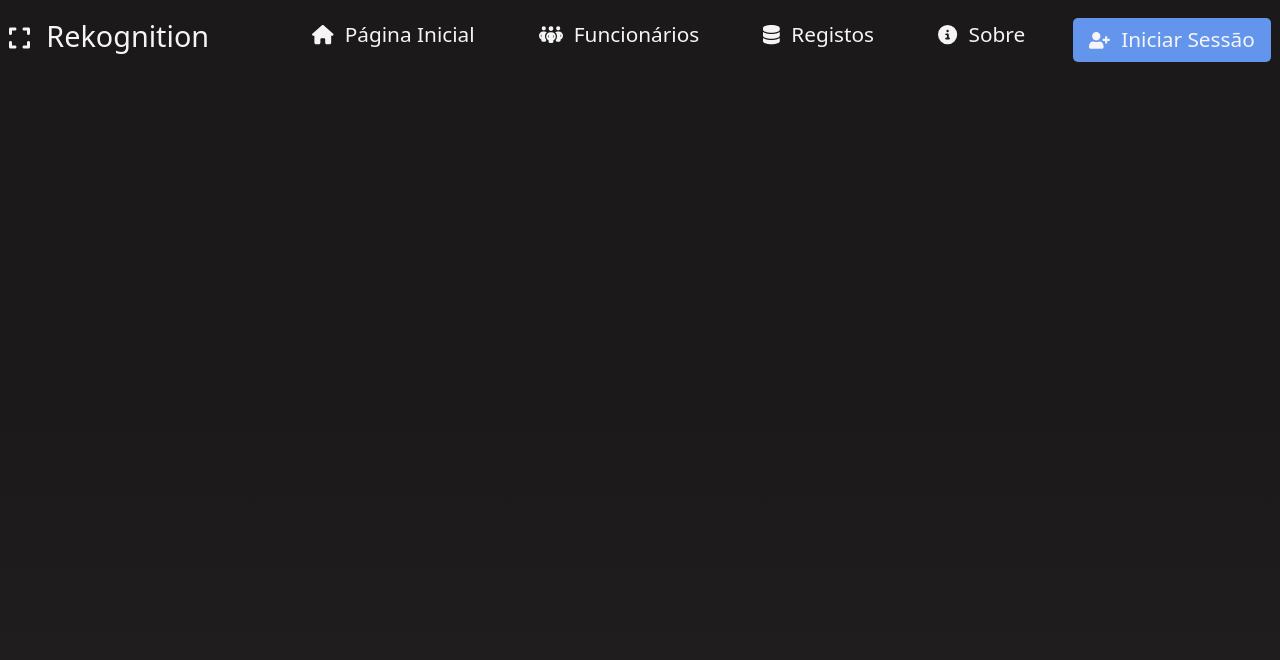
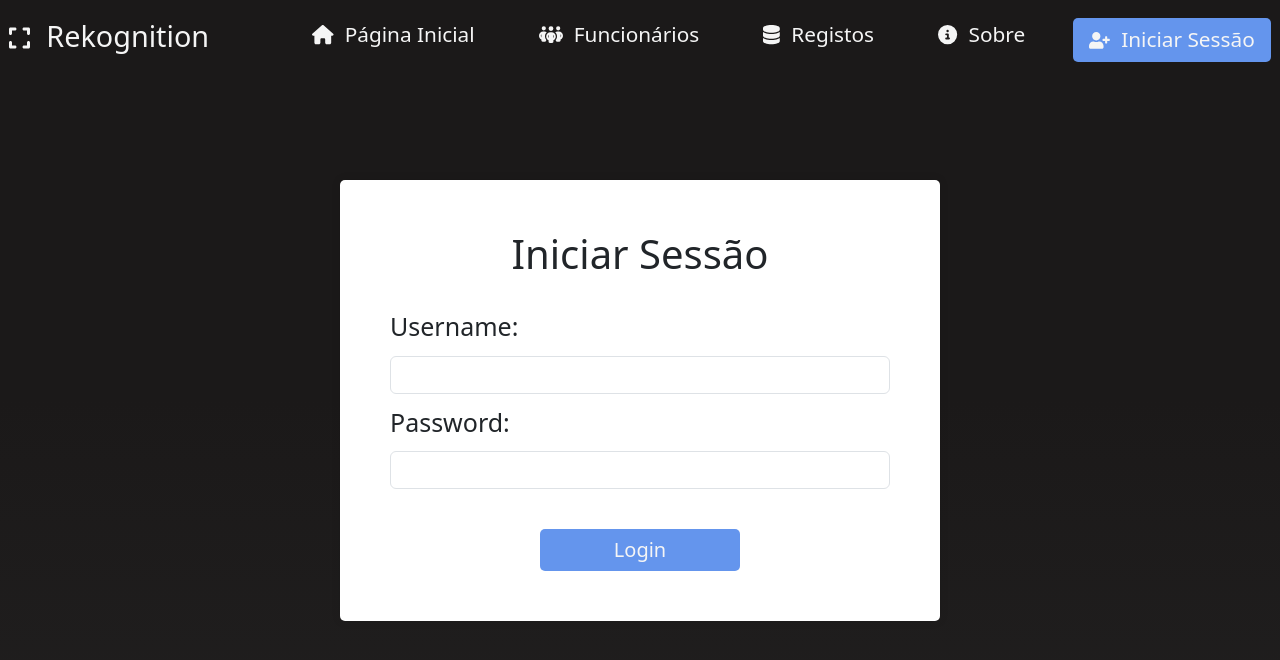
Before and after one commit to ferndiogo/FaceRecognitionFrontEnd, a React (Create React App) app in the folder facerecognition-frontend/: page /Login in a window 1280 px wide. Shown: the top 660 px of the page. Built offline with nearby package versions, Linux system fonts and the light colour scheme.

Commit message:
Pagina de login e criação da rota para a mesma.

```diff
--- /dev/null
+++ b/facerecognition-frontend/src/pages/login/login.js
@@ -0,0 +1,59 @@
+import React, { useState } from 'react';
+import axios from 'axios';
+import './styles.css';
+
+const Login = () => {
+
+    const baseUrl = "https://localhost:7136/Auth/login";
+
+    const [data, setData] = useState([]);
+
+    const [utilizadorSelecionado, setUtilizadorSelecionado] = useState(
+        {
+            username: '',
+            password: '',
+        }
+    )
+
+    const handleChange = e => {
+        const { name, value } = e.target;
+        setUtilizadorSelecionado({
+            ...utilizadorSelecionado, [name]: value
+        });
+        console.log(utilizadorSelecionado);
+    }
+
+    const pedidoPost = async () => {
+        delete utilizadorSelecionado.id;
+        const formData = new FormData();
+        formData.append("username", utilizadorSelecionado.username)
+        formData.append("password", utilizadorSelecionado.password)
+        axios.post(baseUrl, formData, {
+            headers: {
+                'Content-Type': 'text/plain'
+            }
+        }).then(response => {
+            setData(data.concat(response.data));
+            // Armazenar o token no local storage
+            localStorage.setItem('token', 'Bearer ' + response.data);
+        }).catch(error => {
+            console.log(error);
+        })
+    }
+    return (
+        <div className="login-container">
+            <h2 className="titulo-login">Iniciar Sessão</h2>
+            <form className="login-form">
+                <label className="lbl">Username:</label>
+                <input type="text" className="form-control" name="username" onChange={handleChange} />
+                <label className="lbl">Password:</label>
+                <input type="password" className="form-control" name="password" onChange={handleChange} />
+            </form>
+            <div className="login-btn">
+                <button className="btn-login" onClick={() => pedidoPost()}>Login</button>
+            </div>
+        </div>
+    );
+};
+
+export default Login;
--- /dev/null
+++ b/facerecognition-frontend/src/pages/login/styles.css
@@ -0,0 +1,76 @@
+.login-container {
+    width: 600px;
+    margin: 100px auto;
+    background-color: #ffffff;
+    padding: 50px;
+    border-radius: 5px;
+    box-shadow: 0px 0px 10px 0px rgba(0, 0, 0, 0.1);
+}
+
+.titulo-login {
+    text-align: center;
+    font-size: 40px;
+    margin-bottom: 20px;
+}
+
+.login-form {
+    font-size: 25px;
+}
+
+.btn-login {
+    width: 200px;
+    background: #6495ED;
+    border: none;
+    border-radius: 5px;
+    padding: 6px 16px;
+    font-size: 20px;
+    cursor: pointer;
+    transition: 0.3s all ease-out;
+    color: whitesmoke;
+}
+
+.btn-login:hover {
+    background: whitesmoke;
+    color: #6495ED;
+
+}
+
+.btn-login span {
+    margin-left: 0.7rem;
+}
+
+.login-btn {
+    margin-top: 40px;
+    display: flex;
+    justify-content: center;
+}
+
+.lbl {
+    margin-bottom: 10px;
+    margin-top: 10px;
+}
+
+@media screen and (max-width: 900px) {
+
+    .login-container {
+        width: 300px;
+        padding: 30px;
+    }
+
+    .titulo-login {
+        font-size: 30px;
+    }
+
+    .login-form {
+        font-size: 20px;
+    }
+
+    .btn-login {
+        width: 160px;
+    }
+
+    .lbl {
+        margin-bottom: 10px;
+        margin-top: 10px;
+    }
+  }
--- a/facerecognition-frontend/src/rotas.js
+++ b/facerecognition-frontend/src/rotas.js
@@ -2,7 +2,8 @@ import React from "react";
 import { BrowserRouter, Route, Routes } from "react-router-dom";
 import Employees from "./pages/employees/employees";
 import Index from "./pages/index";
-import Navbar from "./navbar/Navbar";
+import Navbar from "./navbar/Navbar"
+import Login from "./pages/login/login";
 
 function Rotas() {
     return (
@@ -11,6 +12,7 @@ function Rotas() {
             <Routes>
                 <Route path="/" element={<Index />} />
                 <Route path="/Employees" element={<Employees />} />
+                <Route path="/Login" element={<Login />} />
             </Routes>
         </BrowserRouter>
     );
```
